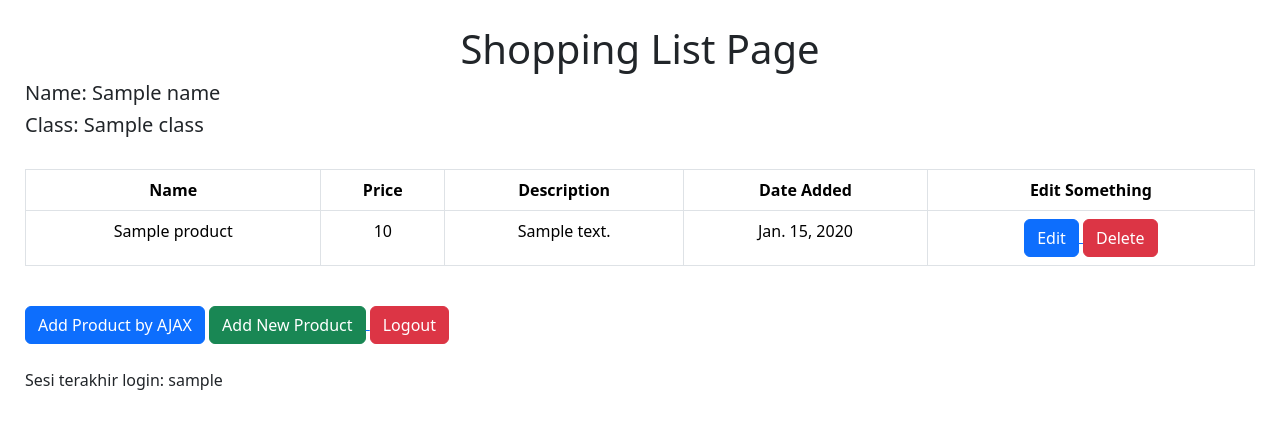
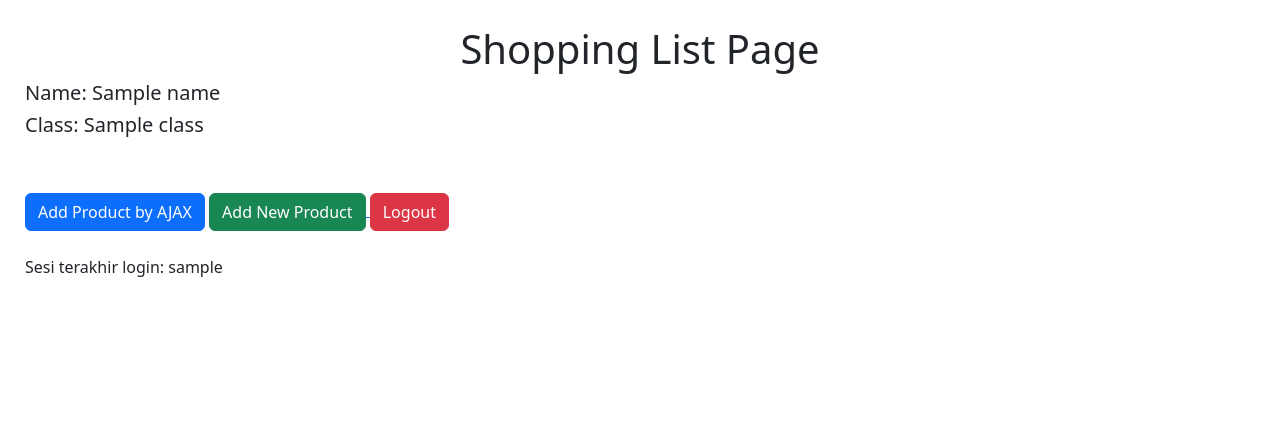
Before and after one commit to raviehasan/shopping-list, a Django app: template main/templates/main.html in a window 1280 px wide. Shown: the part 70-499 px from the top of the page. Run offline with Django 4.2, Linux system fonts and the light colour scheme; tables that the repository leaves empty hold one stand-in row (values such as "Sample post"); the template is opened without the code that fills it: values that come from a table or form of the project are taken from there, most other values are stand-ins (such as "Sample title", 1, 10 or a date in 2020).

Commit message:
redeploy

```diff
--- a/main/templates/main.html
+++ b/main/templates/main.html
@@ -26,39 +26,6 @@
     <h5>Name: {{name}}</h5>
     <h5>Class: {{class}}</h5>
     <br>
-
-    <table class="table table-bordered text-center">
-        <tr>
-            <th scope="col">Name</th>
-            <th scope="col">Price</th>
-            <th scope="col">Description</th>
-            <th scope="col">Date Added</th>
-            <th scope="col">Edit Something</th>
-        </tr>
-
-        {% comment %} Berikut cara memperlihatkan data produk di bawah baris ini {% endcomment %}
-
-        {% for product in products %}
-            <tr>
-                <td scope="row">{{product.name}}</td>
-                <td>{{product.price}}</td>
-                <td>{{product.description}}</td>
-                <td>{{product.date_added}}</td>
-                <td>
-                    <a href="{% url 'main:edit_product' product.pk %}">
-                        <button type="button" class="btn btn-primary">
-                            Edit
-                        </button>
-                    </a>
-                    <a href="{% url 'main:delete_product' product.pk %}">
-                        <button type="button" class="btn btn-danger">
-                            Delete
-                        </button>
-                    </a>
-                </td>
-            </tr>
-        {% endfor %}
-    </table>
 
     <table id="product_table"></table>
 
```
